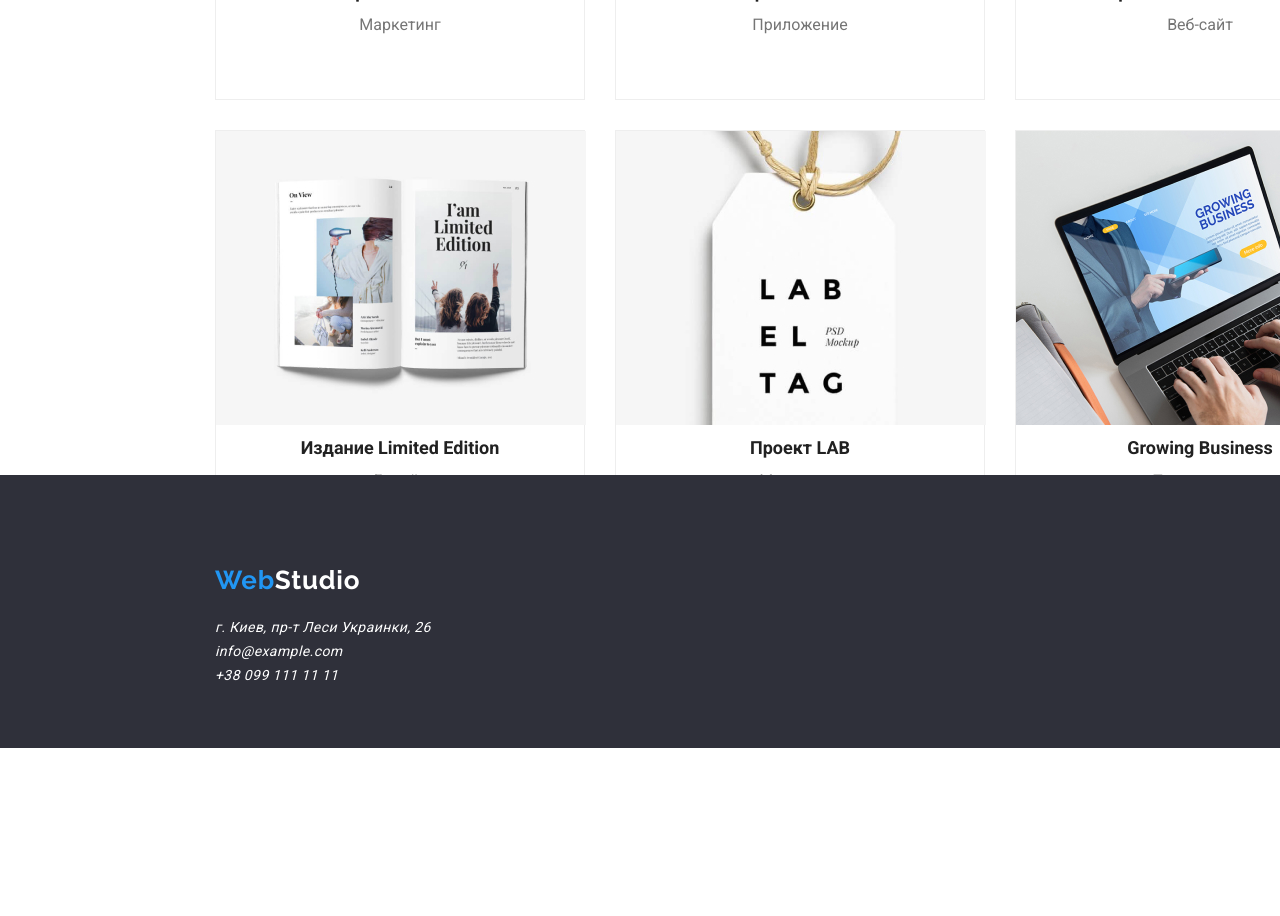
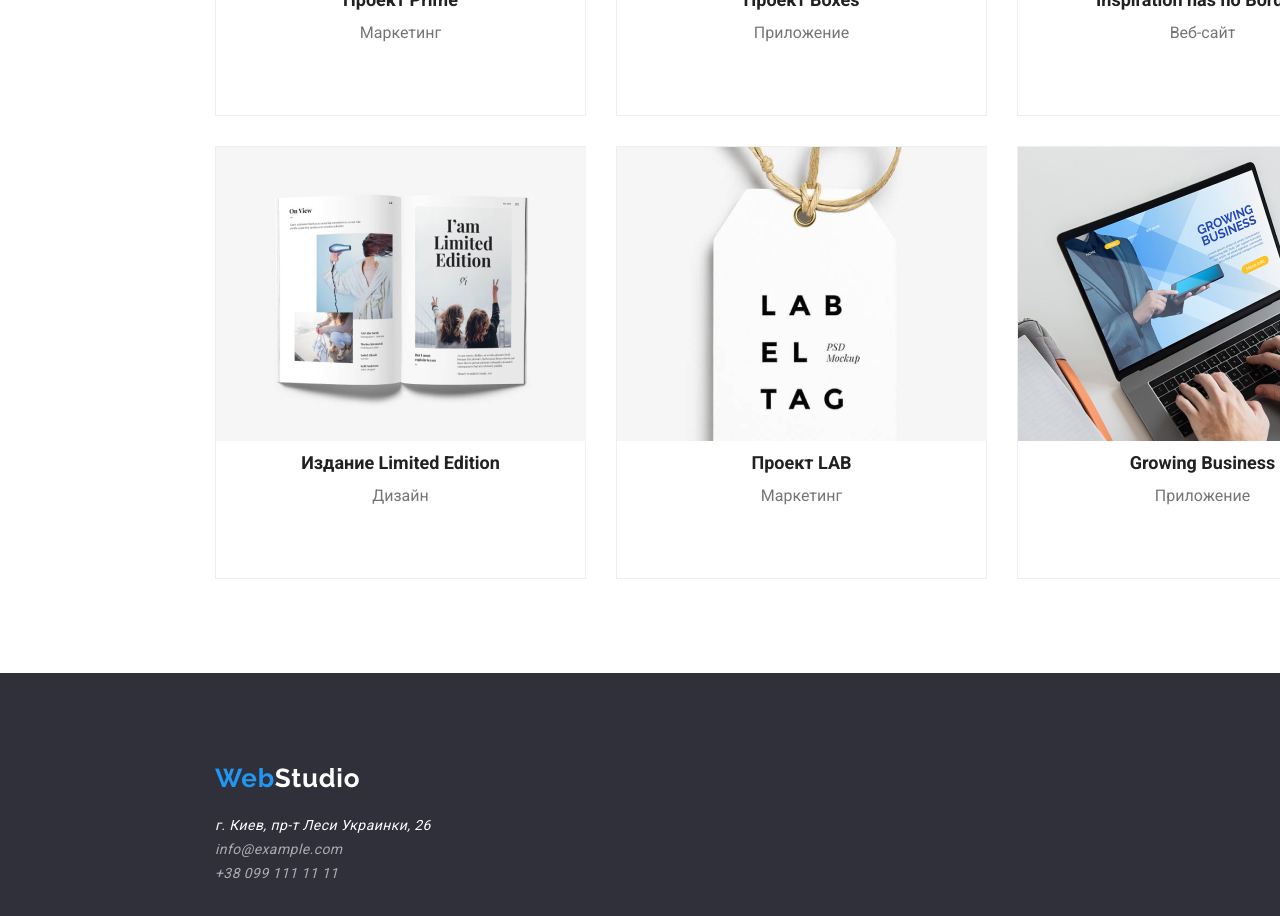
Before and after one commit to PinkyWolf/goit-markup-hw-03, a plain HTML site: page portfolio.html in a window 1280 px wide. Shown: the part 1060-1976 px from the top of the page. Before the commit the page ends 1808 px from the top, so only its background shows below. Drawn offline with Linux system fonts and the light colour scheme.

Commit message:
Виправлена геометрія футера та секції портфоліо на 2гій сторінці

```diff
--- a/css/styles.css
+++ b/css/styles.css
@@ -98,7 +98,7 @@ body {
   position: absolute;
   width: 696px;
   left: 452px;
-  top: 280px;g=
+  top: 280px;
 
   font-weight: 900;
   font-size: 44px;
@@ -225,7 +225,8 @@ body {
 /* Параметри для сторінки Портфоліо */
 .container {
   width: 1200px;
-  height: 1360px;
+  height: 1276px;
+  padding-bottom: 94px;
 }
 .filter {
   display: flex;
@@ -256,11 +257,11 @@ body {
   margin-left: 8px;
 }
 .filter-button:hover {
-  background-color: var( --primary-text-color);
+  background-color: var(--primary-text-color);
 }
 .our-projects {
-  width: 1600px;
-  height: 1367px;
+  height: 1376;
+  padding-bottom: 94px;
 }
 .project-list {
   display: flex;
@@ -268,11 +269,11 @@ body {
   margin-left: 215px;
   margin-right: 215px;
   width: 1200px;
-  height: 1367px;
+  height: 1360px;
   list-style-type: none;
 }
 .flex-cont-portf {
-  width: 370px;
+  width: 371px;
   left: 215px;
   top: 262px;
   margin-right: 30px;
@@ -281,7 +282,7 @@ body {
 .flex-cont-portf:nth-child(3n) {
   margin-right: 0px;
 }
-.flex-cont-portf {
+.flex-cont-portf:nth-last-child(n + 4) {
   margin-bottom: 30px;
 }
 .second-page-title {
@@ -303,8 +304,7 @@ body {
 .container-2 {
   display: inline-block;
   width: 1600px;
-  height: 252px;
-/*   margin-top: 94px; */
+  /*   height: 252px; */
 }
 .footer {
   width: 1600px;
@@ -313,20 +313,13 @@ body {
 #contacts {
   display: inline-block;
   width: 1600px;
-  height: 252px;
+  /*     height: 252px; */
   list-style-type: none;
-
 
   background: var(--primary-bg-color);
 }
-.footer {
-
-}
 .contacts {
   list-style-type: none;
-}
-.contacts .contacts-link + .contacts-link {
-  margin-top: 9px;
 }
 .contacts-title {
   margin: 0;
@@ -352,16 +345,17 @@ body {
   padding-bottom: 60px;
 }
 .contacts span {
-
   padding-left: 215px;
+  padding-bottom: 9px;
 
   font-weight: 400;
   font-size: 14px;
   line-height: 1.71;
   letter-spacing: 0.03em;
-
+}
+.map .link-decor {
   color: var(--third-text-color);
 }
 .contacts-link {
-  color: rgba(100%, 100%, 100%, 60%);
+  color: rgb(255, 255, 255, 0.6);
 }
--- a/portfolio.html
+++ b/portfolio.html
@@ -24,7 +24,7 @@
     </nav>
     </header>
       <main>
-        <div class="container">
+        <section class="our-projects">
         <div class="filter">
           <button class="filter-button" type="button">Все</button>
           <button class="filter-button" type="button">Веб-сайты</button>
@@ -32,7 +32,6 @@
           <button class="filter-button" type="button">Дизайн</button>
           <button class="filter-button" type="button">Маркетинг</button>
         </div>
-        <section class="our-projects">
         <ul class="project-list">
         <li class="flex-cont-portf"><a href="">
             <img src="images/images-portfolio/технокряк.jpg" height="294" alt="фото_проекта">
@@ -81,14 +80,13 @@
         </a></li>
     </ul>
     </section>
-    </div>
 </main>
    <div class="container-2">
     <footer id="contacts">
       <h2 class="contacts-title"><a class="footer-title" href="./index.html"><span>Web</span>Studio</a></h2>
         <address class="footer">
           <ul class="contacts">
-            <li><a class="link-decor" href="https://goo.gl/maps/P95EnjXFkiHAjD3S7" target="_blank"> <span> г. Киев, пр-т Леси Украинки, 26</span></a> </li>
+            <li class="map"><a class="link-decor" href="https://goo.gl/maps/P95EnjXFkiHAjD3S7" target="_blank"><span> г. Киев, пр-т Леси Украинки, 26</span></a> </li>
             <li><a class="link-decor" href="mailto:info@example.com"> <span class="contacts-link">info@example.com</span></a> </li>
             <li><a class="link-decor" href="tel:380991111111"> <span class="contacts-link"> +38 099 111 11 11</span></a></li>
           </ul>
```
Also changed, not shown: index.html (+1 -1 lines). Lines whose indentation alone changed are shown as unchanged.
